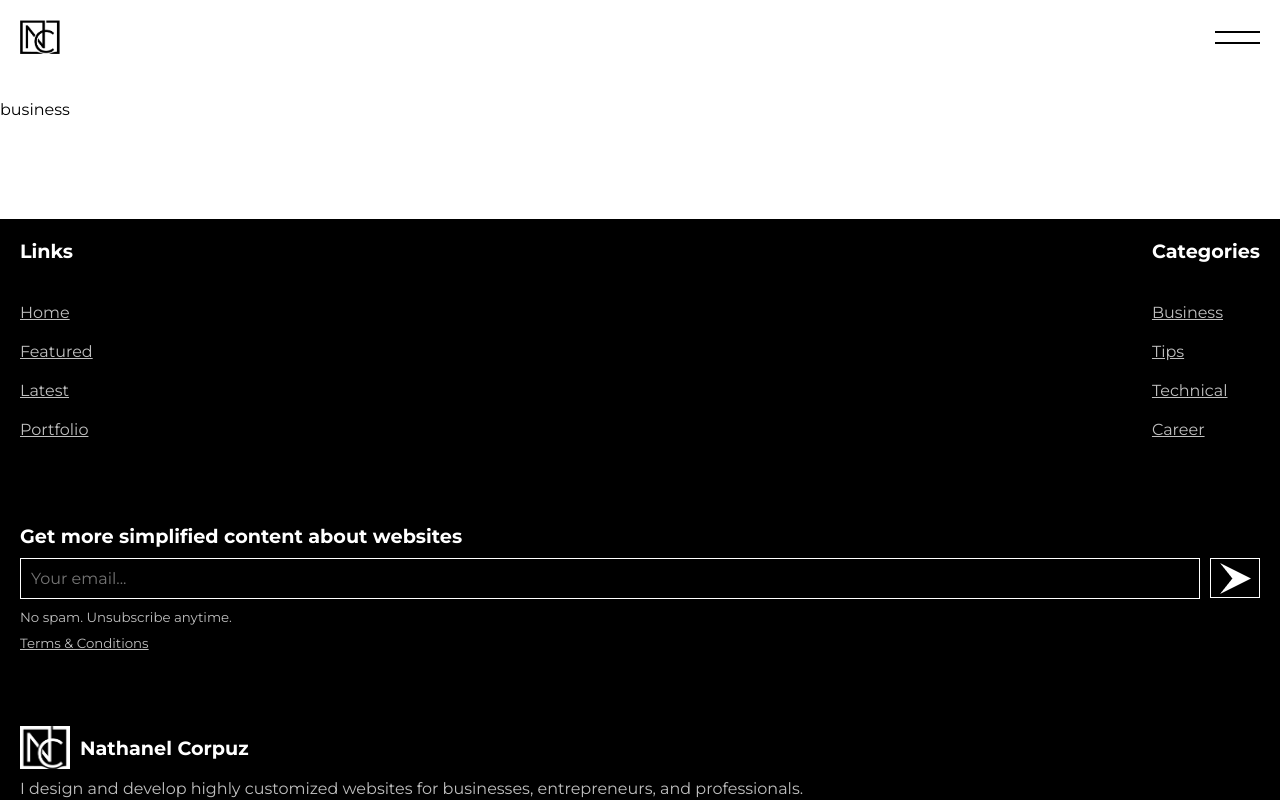
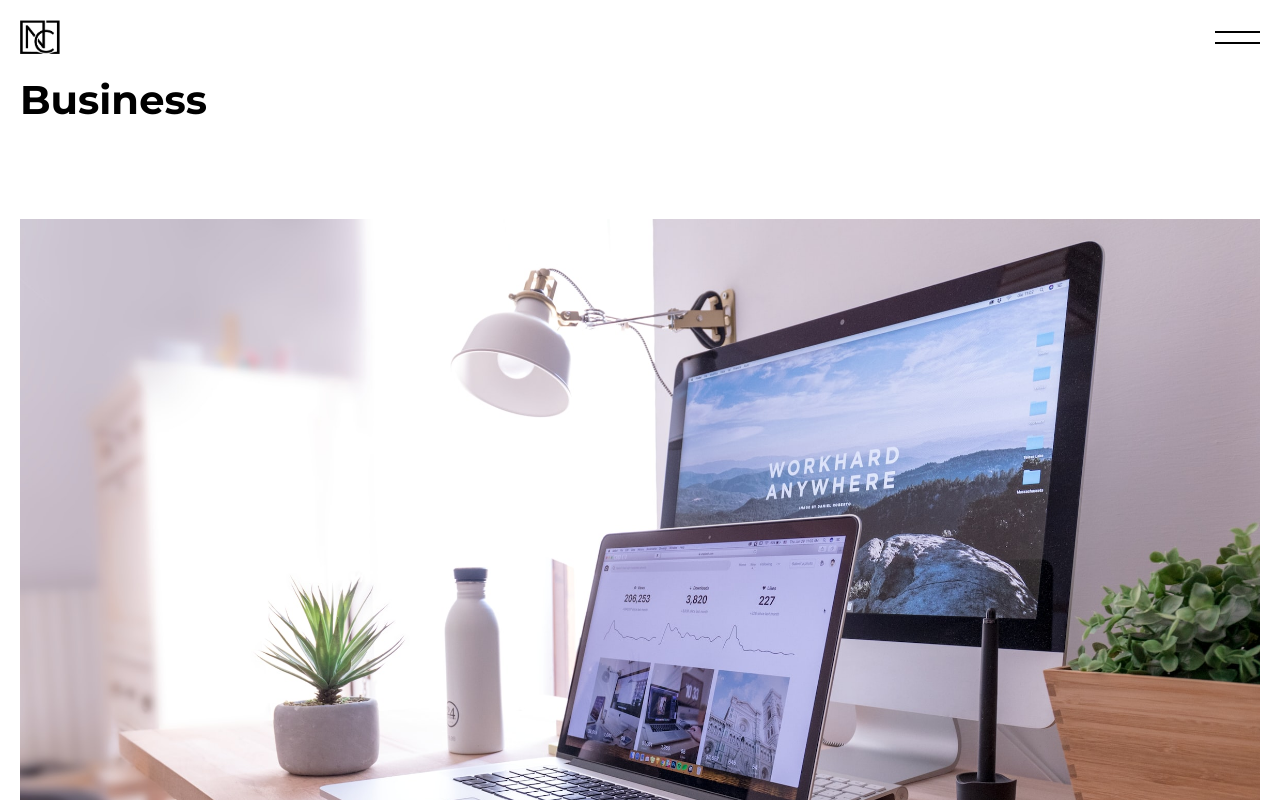
Before and after one commit to nathanelcorpuz/nathanel-blog, a Next.js app: page /category/business in a window 1280 px wide. Shown: the top 800 px of the page. Built offline with nearby package versions, Linux system fonts and the light colour scheme.

Commit message:
article section refactor

```diff
--- /dev/null
+++ b/components/common/article/ArticleSection.jsx
@@ -0,0 +1,14 @@
+export default function ArticleSection({ isFeatured, children }) {
+  return (
+    <section
+      style={{
+        display: "flex",
+        flexDirection: "column",
+        padding: 20,
+        gap: isFeatured ? 20 : 75,
+      }}
+    >
+      {children}
+    </section>
+  );
+}
--- a/components/pages/category/CategoryPage.jsx
+++ b/components/pages/category/CategoryPage.jsx
@@ -1,3 +1,28 @@
+import Article from "@/components/common/article/Article";
+import ArticleSection from "@/components/common/article/ArticleSection";
+import getArticles from "@/lib/mock/articles";
+
+const articles = getArticles();
+
 export default function CategoryPage({ category }) {
-  return <p style={{ paddingTop: 100 }}>{category}</p>;
+  return (
+    <main
+      style={{
+        paddingTop: "75px",
+        display: "flex",
+        flexDirection: "column",
+        gap: 75,
+      }}
+    >
+      <h1 style={{ textTransform: "capitalize", padding: "0 20px" }}>
+        {category}
+      </h1>
+      <ArticleSection>
+        {articles.all.map((article) => (
+          <Article key={article.id} article={article} />
+        ))}
+      </ArticleSection>
+      <button style={{ margin: "0 20px" }}>Show more</button>
+    </main>
+  );
 }
```
Also changed, not shown: components/pages/home/HomePage.jsx (+7 -7 lines).
